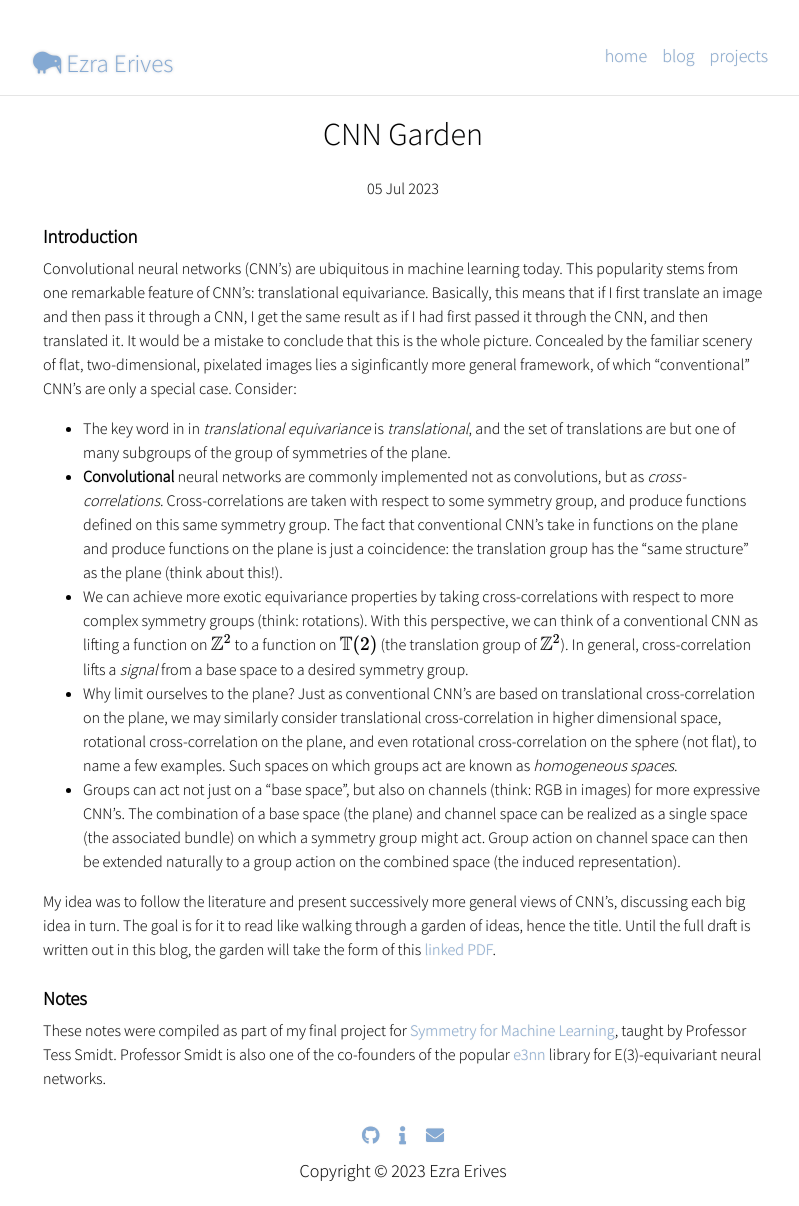
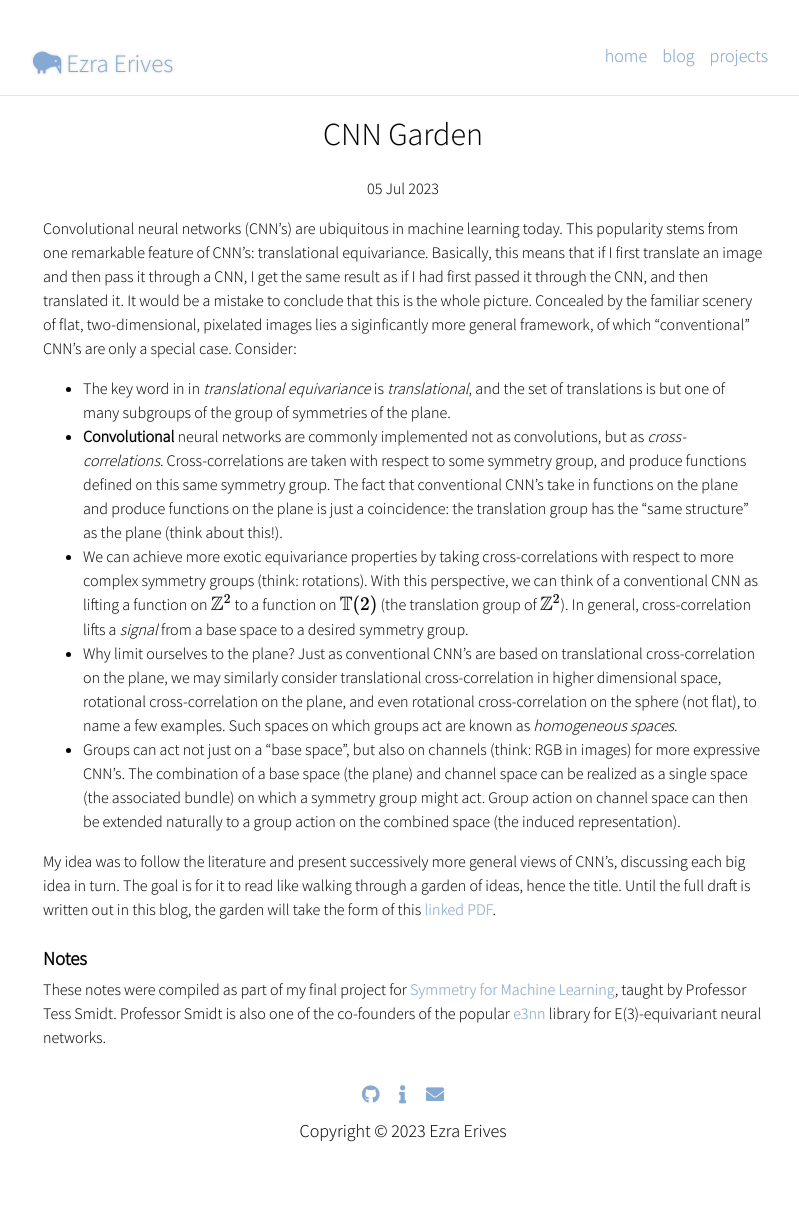
Before and after one commit to eje24/eje24.github.io, a Jekyll site: the page built from _posts/2023-07-05-CNN-Garden.md, in a window 1280 px wide. Shown: the whole page, without its empty margins (237-1036 px from the left). Built offline with Jekyll 4.4.1, drawn with Linux system fonts in a browser that asks for light colours; nearby versions of some CDN libraries; after the commit the page ends 1166 px from its top, so only the background shows below that.

Commit message:
Fix typos

```diff
--- a/_posts/2023-07-05-CNN-Garden.md
+++ b/_posts/2023-07-05-CNN-Garden.md
@@ -5,11 +5,9 @@
 katex: True
 ---
 
-### Introduction
-
 Convolutional neural networks (CNN's) are ubiquitous in machine learning today. This popularity stems from one remarkable feature of CNN's: translational equivariance. Basically, this means that if I first translate an image and then pass it through a CNN, I get the same result as if I had first passed it through the CNN, and then translated it. It would be a mistake to conclude that this is the whole picture. Concealed by the familiar scenery of flat, two-dimensional, pixelated images lies a siginficantly more general framework, of which "conventional" CNN's are only a special case. Consider:
 
-- The key word in in *translational equivariance* is *translational*, and the set of translations are but one of many subgroups of the group of symmetries of the plane.
+- The key word in in *translational equivariance* is *translational*, and the set of translations is but one of many subgroups of the group of symmetries of the plane.
 - **Convolutional** neural networks are commonly implemented not as convolutions, but as *cross-correlations*. Cross-correlations are taken with respect to some symmetry group, and produce functions defined on this same symmetry group. The fact that conventional CNN's take in functions on the plane and produce functions on the plane is just a coincidence: the translation group has the "same structure" as the plane (think about this!).
 - We can achieve more exotic equivariance properties by taking cross-correlations with respect to more complex symmetry groups (think: rotations). With this perspective, we can think of a conventional CNN as lifting a function on $\mathbb{Z}^2$ to a function on $\mathbb{T}(2)$ (the translation group of $\mathbb{Z}^2$). In general, cross-correlation lifts a *signal* from a base space to a desired symmetry group.
 - Why limit ourselves to the plane? Just as conventional CNN's are based on translational cross-correlation on the plane, we may similarly consider translational cross-correlation in higher dimensional space, rotational cross-correlation on the plane, and even rotational cross-correlation on the sphere (not flat), to name a few examples. Such spaces on which groups act are known as *homogeneous spaces*.
```
